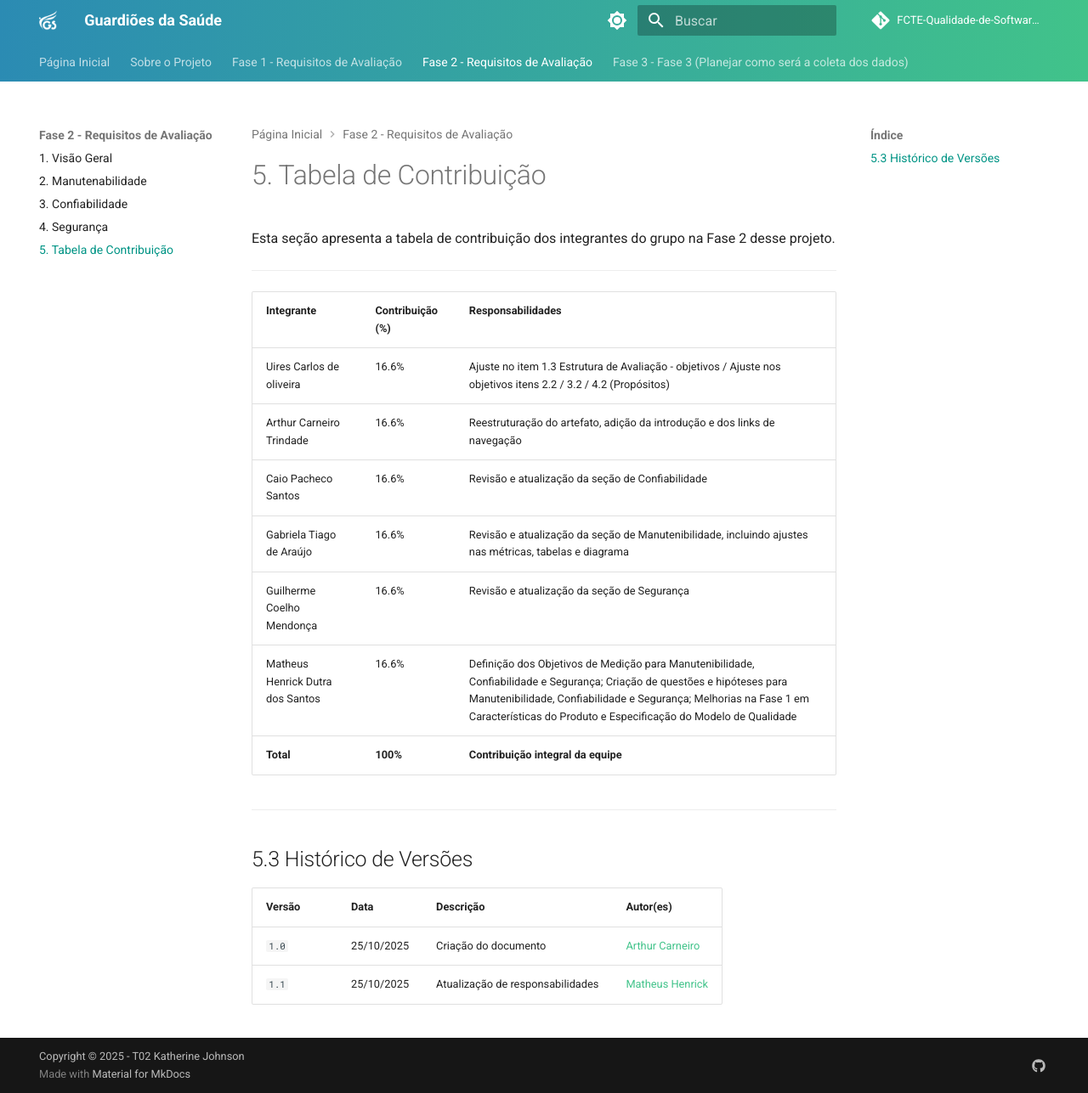
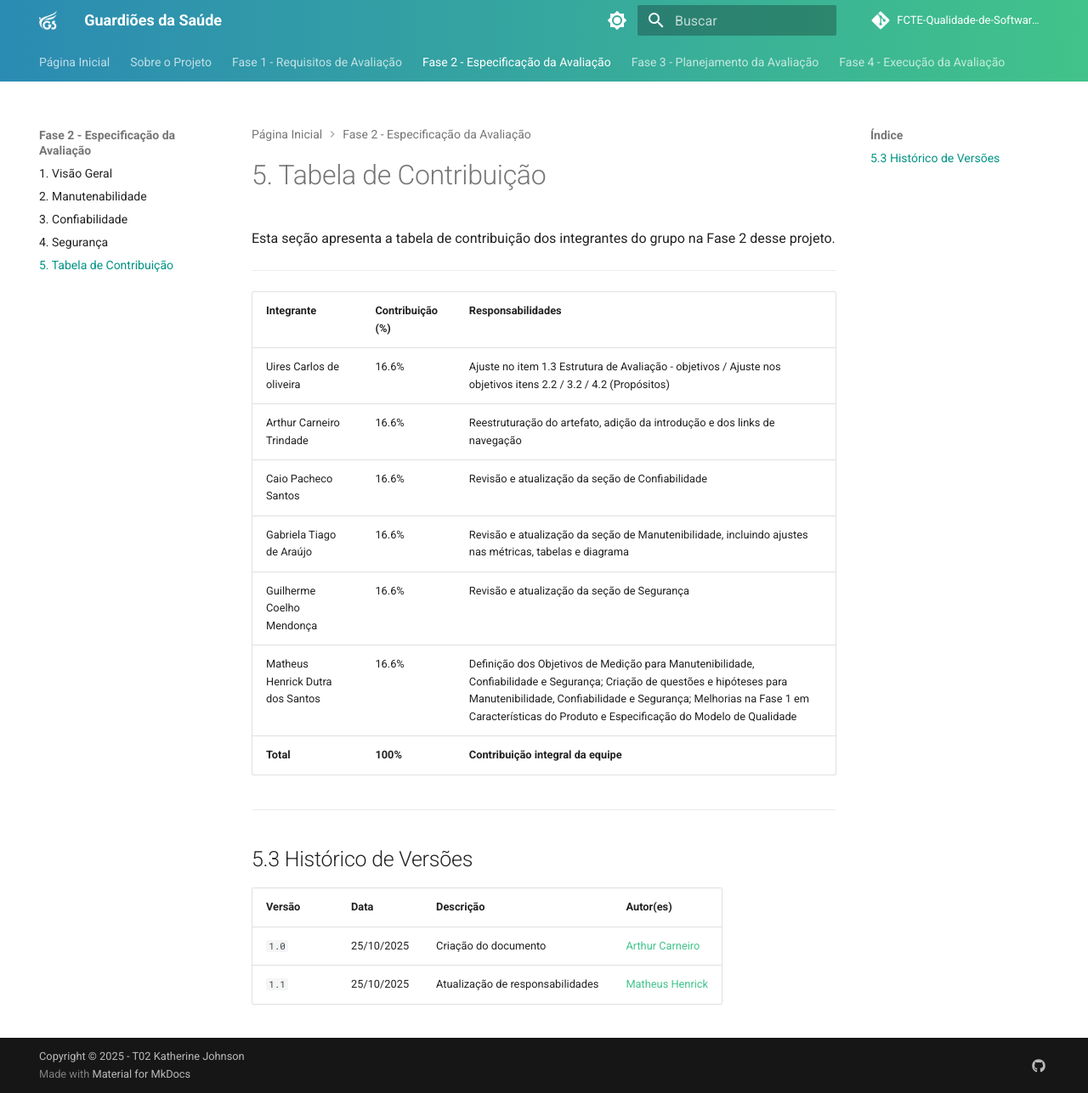
Before and after one commit to FCTE-Qualidade-de-Software-1/2025-2_T02_Katherine_Johnson, an MkDocs documentation site: the page built from docs/entregas/fase-2/tabela_contribuicao.md, in a window 1280 px wide and 1287 px high. Shown: the whole window at 85% size. Built offline with MkDocs 1.6.1 and Material for MkDocs 9.7.7, drawn with Linux system fonts in a browser that asks for light colours; comment, search, counter and statistics services are not loaded.

Commit message:
Adiciona os tópicos dos documentos

```diff
--- a/mkdocs.yml
+++ b/mkdocs.yml
@@ -85,20 +85,21 @@ nav:
           - 4. Especificação do modelo de qualidade: entregas/fase-1/especificacao-modelo-qualidade.md
           - 5. Seleção das características avaliadas: entregas/fase-1/selecao-caracteristicas-avaliadas.md
           - 6. ODS Relacionados: entregas/fase-1/ods-relacionados.md
-    - Fase 2 - Requisitos de Avaliação:
+    - Fase 2 - Especificação da Avaliação:
           - 1. Visão Geral: entregas/fase-2/visao_geral.md
           - 2. Manutenabilidade: entregas/fase-2/manutenabilidade.md
           - 3. Confiabilidade: entregas/fase-2/confiabilidade.md
           - 4. Segurança: entregas/fase-2/seguranca.md
           - 5. Tabela de Contribuição: entregas/fase-2/tabela_contribuicao.md
-    - Fase 3 - Fase 3 (Planejar como será a coleta dos dados):
-          - 1. Como operacionalizar?: entregas/fase-3/Como_operacionalizar?.md
-          - 2. Quais serão as ferramentas para automatizar a coleta?: entregas/fase-3/Quais_serão_as_ferramentas_para_automatizar_a_coleta?.md
-          - 3. Como será feito?: entregas/fase-3/ Como_será_feito?.md
-          - 4. Onde os dados serão armazenados? (Excel, docs): entregas/fase-3/Onde_os_dados_serão_armazenados?_(Excel,_docs).md
-          - 5. Caso seja manual, qual o fluxo que iremos seguir?: entregas/fase-3/Caso_seja_manual,_qual_o_fluxo_que_iremos_seguir?.md
-
-    # - Fase 4:
+    - Fase 3 - Planejamento da Avaliação:
+          - 1. Como operacionalizar?: entregas/fase-3/como_operacionalizar.md
+          - 2. Quais serão as ferramentas para automatizar a coleta?: entregas/fase-3/ferramentas_para_coleta.md
+          - 3. Como será feito?: entregas/fase-3/como_sera_feito.md
+          - 4. Onde os dados serão armazenados?: entregas/fase-3/armazenar_os_dados.md
+          - 5. Caso seja manual, qual o fluxo que iremos seguir?: entregas/fase-3/fluxo_manual.md
+    - Fase 4 - Execução da Avaliação:
+          - 1. Coleta de Dados: entregas/fase-4/coleta_de_dados.md
+          - 2. Gravações da Coleta: entregas/fase-4/gravacoes_da_coleta.md
 
 extra:
     social:
```
Also changed, not shown: docs/entregas/fase-3/armazenar_os_dados.md (added, +4 -0 lines), docs/entregas/fase-3/como_operacionalizar.md (added, +4 -0 lines), docs/entregas/fase-3/como_sera_feito.md (added, +4 -0 lines), docs/entregas/fase-3/ferramentas_para_coleta.md (added, +4 -0 lines), docs/entregas/fase-3/fluxo_manual.md (added, +4 -0 lines), docs/entregas/fase-4/coleta_de_dados.md (added, +4 -0 lines), docs/entregas/fase-4/gravacoes_da_coleta.md (added, +4 -0 lines), 1 other file.
